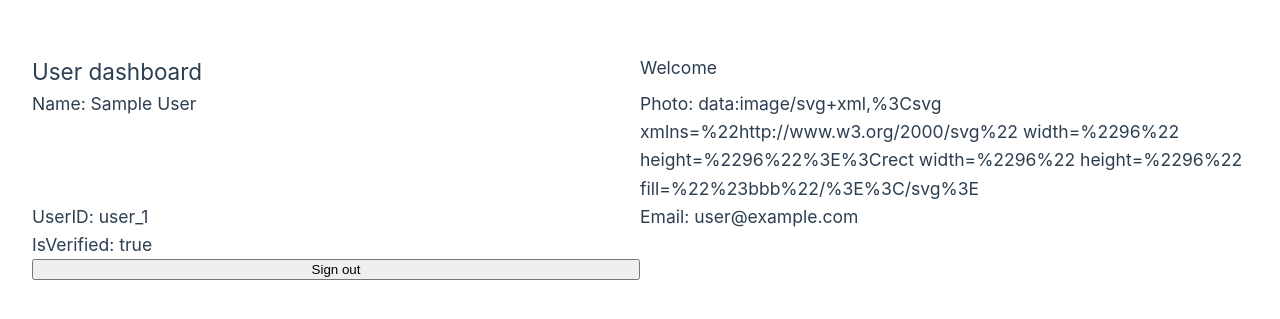
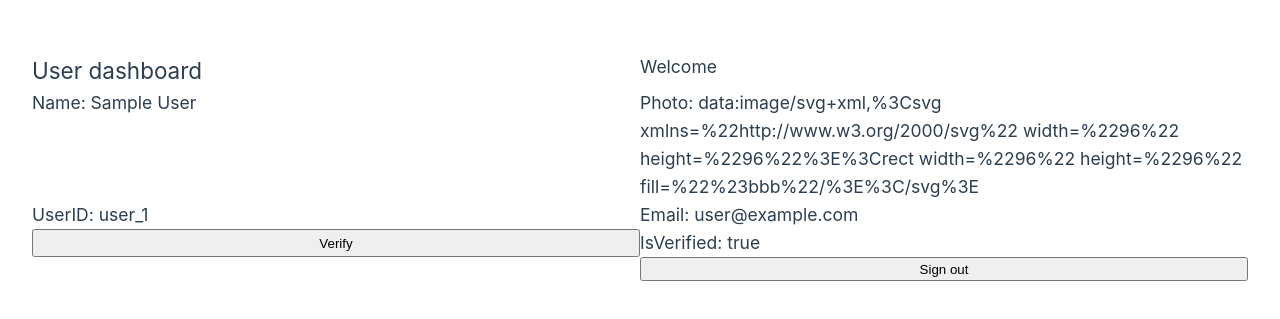
Before and after one commit to eryeden/vue-firebase-auth, a Vue app in the folder vue-firebase-auth/: page /dashboard in a window 1280 px wide. Shown: the part 233-552 px from the top of the page. Built offline with nearby package versions, Linux system fonts and the light colour scheme; no server answers; sample sign-in values are in the browser's storage.

Commit message:
add the verification button

```diff
--- a/vue-firebase-auth/src/components/Dashboard.vue
+++ b/vue-firebase-auth/src/components/Dashboard.vue
@@ -4,14 +4,14 @@
     <h3>Name: {{ name }}</h3>
     <h3>Photo: {{ photoURL }}</h3>
     <h3>UserID: {{ id }}</h3>
-    <h3>Email: {{ email }}</h3>
+    <h3>Email: {{ email }}</h3> <button @click="send_verification_email">Verify</button>
     <h3>IsVerified: {{ is_email_verified }}</h3>
     <br />
     <button @click="signOut">Sign out</button>
 </template>
 
 <script>
-import { getAuth, signOut } from "firebase/auth";
+import { getAuth, signOut, sendEmailVerification } from "firebase/auth";
 
 export default {
 
@@ -35,6 +35,15 @@ export default {
                 // An error happened.
                 alert("Failed to sign out: " + error.message)
             });
+        },
+        send_verification_email() {
+            const auth = getAuth();
+            sendEmailVerification(auth.currentUser)
+                .then(() => {
+                    // Email verification sent!
+                    // ...
+                    alert("Verification email sent!")
+                });
         }
     },
     mounted: function () {
```
